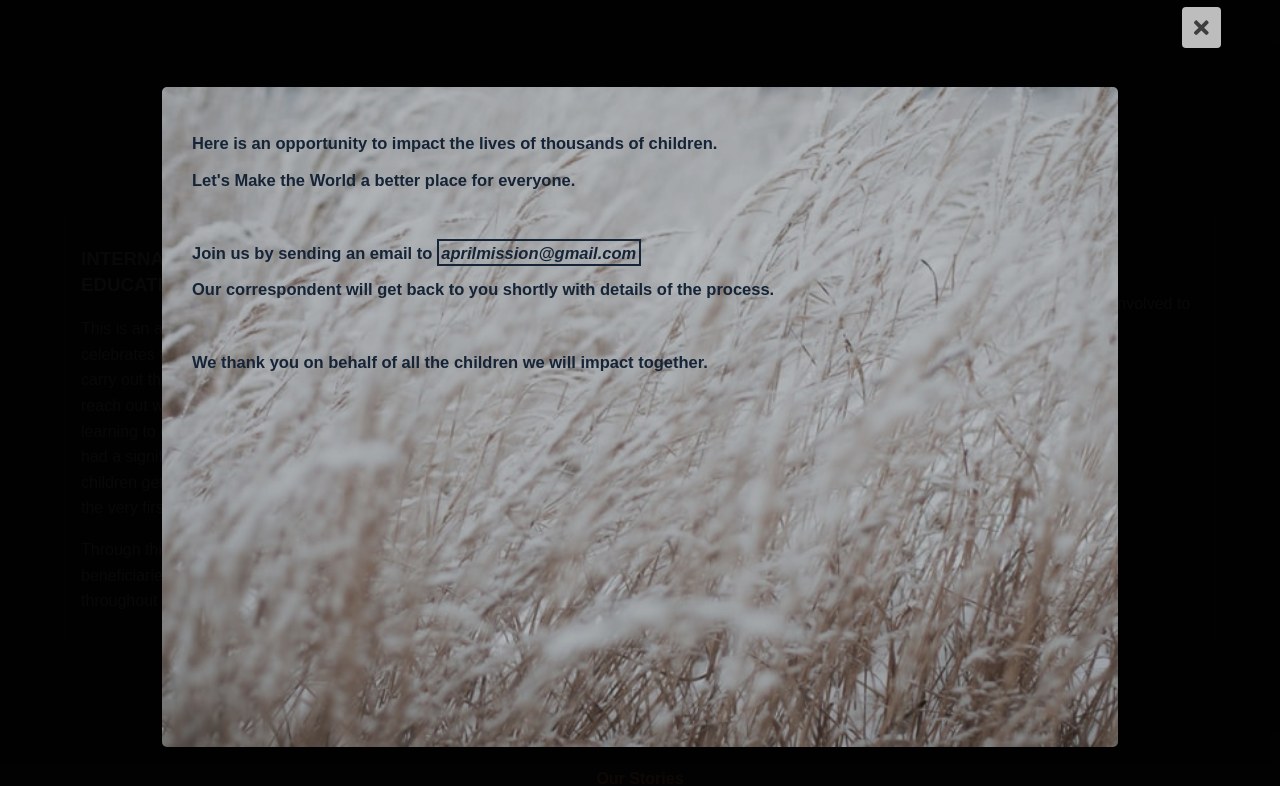
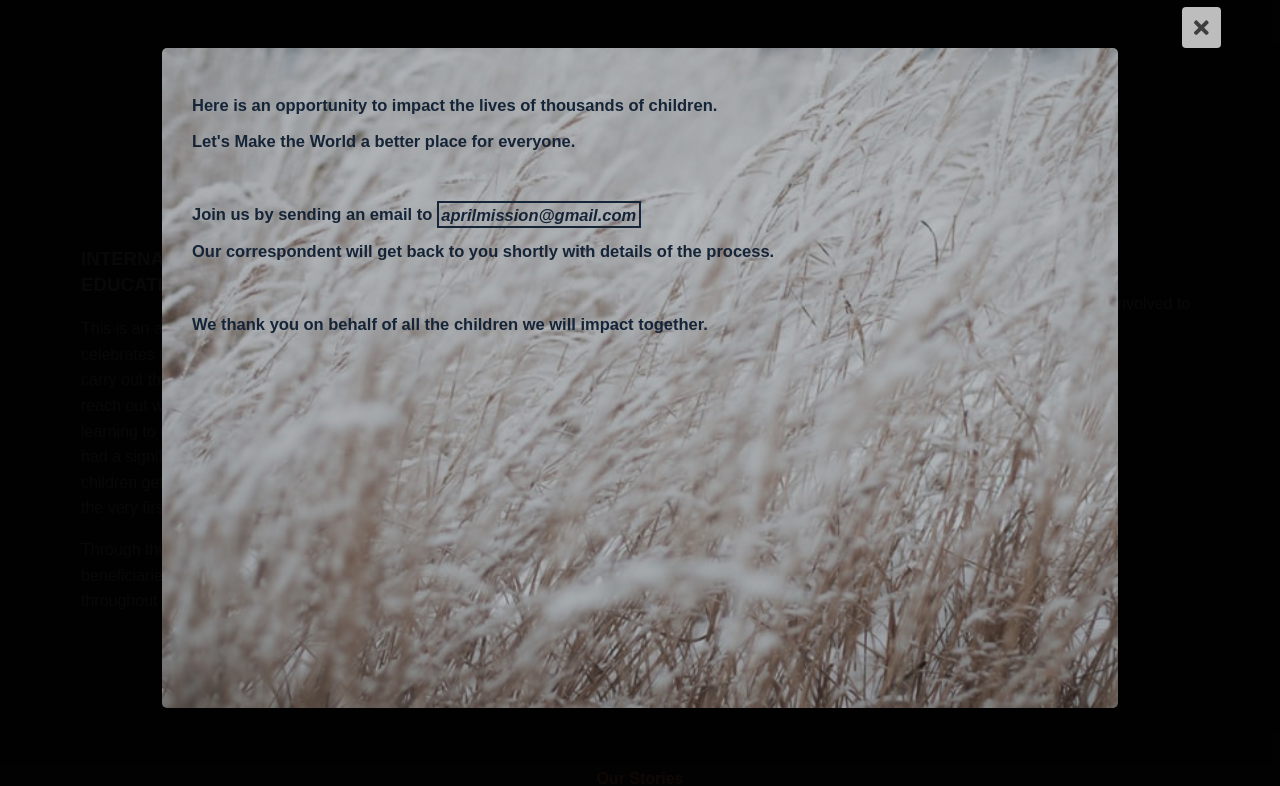
Before and after one commit to abeebridwan/aprilmission, a Next.js app: page / in a window 1280 px wide. Both pictures are taken after a click on the button "Appy Now!". Shown: the part 1968-2754 px from the top of the page. Built offline with nearby package versions, Linux system fonts and the light colour scheme.

Commit message:
feat: added a readmore button for a project and remove margin-top for modal on big screens

```diff
--- a/components/gallery/styles/gallery.js
+++ b/components/gallery/styles/gallery.js
@@ -63,7 +63,6 @@ export const Item = styled.div`
       max-width: 310px;
     }
   }
-
   &:after {
     content: '';
     position: absolute;
@@ -79,6 +78,7 @@ export const Item = styled.div`
     transition: all 0.3s;
   }
   &:hover {
+    cursor: pointer;
     &:before {
       font-family: 'Open Sans', sans-serif;
       content: '+';
@@ -154,6 +154,7 @@ export const Modal = styled.div`
     border: 2px solid #fff;
     box-shadow: 0 4px 8px 5px rgba(0, 0, 0, 0.9), 0 6px 20px 5px rgba(0, 0, 0, 0.9);
     border-radius: 50%;
+    cursor: pointer;
   }
   & span:hover {
     animation: ${bigger} 0.5s forwards;
--- a/components/modal/styles/modal.js
+++ b/components/modal/styles/modal.js
@@ -144,6 +144,7 @@ export const Body = styled.div`
   @media (min-width: 650px) {
     & {
       overflow: scroll;
+      margin-top: 0;
       width: 70%;
       height: 75%;
       font-size: 16.5px;
--- a/containers/Modal.js
+++ b/containers/Modal.js
@@ -19,6 +19,8 @@ export default function ModalContainer({ children }) {
     setsliderModal,
     projectModal,
     setprojectModal,
+    projecttwoModal,
+    setprojecttwoModal,
   } = useContext(ToggleContext);
 
   useEffect(() => {
@@ -36,6 +38,7 @@ export default function ModalContainer({ children }) {
         setHeaderModal(false);
         setsliderModal(false);
         setprojectModal(false);
+        setprojecttwoModal(false);
       }}
     >
       <Modal.Content>
@@ -49,6 +52,7 @@ export default function ModalContainer({ children }) {
               setHeaderModal(false);
               setsliderModal(false);
               setprojectModal(false);
+              setprojecttwoModal(false);
             }}
           />
         </Modal.Header>
@@ -62,6 +66,7 @@ export default function ModalContainer({ children }) {
             headerModal={headerModal}
             sliderModal={sliderModal}
             projectModal={projectModal}
+            projecttwoModal={projecttwoModal}
           />
         </Modal.Body>
       </Modal.Content>
--- a/containers/Project.js
+++ b/containers/Project.js
@@ -5,7 +5,8 @@ import Slider from '../components/slider/index';
 import { ToggleContext } from '../context/modal';
 
 const ProjectContainer = ({ children }) => {
-  const { ShowModal, setShowModal, projectModal, setprojectModal } = useContext(ToggleContext);
+  const { ShowModal, setShowModal, projectModal, setprojectModal, projecttwoModal, setprojecttwoModal } =
+    useContext(ToggleContext);
   return (
     <Project id="projects">
       <Project.Title>
@@ -34,6 +35,15 @@ const ProjectContainer = ({ children }) => {
               children from underprivileged homes; send them back to school; in 2021, two more children were supported
               and returned to school.
             </p>
+            <Slider.Button
+              header="header"
+              onClick={() => {
+                setShowModal(!ShowModal);
+                setprojecttwoModal(!projecttwoModal);
+              }}
+            >
+              Read More
+            </Slider.Button>
           </span>
         </Project.Item>
         <Project.Item>
--- a/fixtures/Data.js
+++ b/fixtures/Data.js
@@ -165,8 +165,24 @@ const ModalDatas = {
       </p>
     </div>
   ),
+  valueFour: (
+    <div>
+      <h2>
+        NewsLetter/Events:
+      </h2>
+      <p>
+        We had our first successful enrolment for the session 2020/2021 with two students ANN CLEMENT and HABIBU LAWAN enrolled in schools on full-time scholarship.
+      </p>
+      <p>
+        For more information, please see our contact section below
+      </p>
+      <p>
+        Thank you.
+      </p>
+    </div>
+  ),
 };
-export const ModalData = ({ aboutModal, headerModal, sliderModal, projectModal }) => {
+export const ModalData = ({ aboutModal, headerModal, sliderModal, projectModal, projecttwoModal }) => {
   let data;
   if (headerModal === true) {
     data = ModalDatas.valueOne;
@@ -176,6 +192,8 @@ export const ModalData = ({ aboutModal, headerModal, sliderModal, projectModal }
     data = ModalDatas.valueTwo;
   } else if (projectModal === true) {
     data = ModalDatas.valueThree;
+  } else if (projecttwoModal === true) {
+    data = ModalDatas.valueFour;
   } else { data = '' }
   return data;
 };
--- a/pages/index.js
+++ b/pages/index.js
@@ -20,6 +20,7 @@ export default function Index() {
   const [headerModal, setHeaderModal] = useState(false);
   const [sliderModal, setsliderModal] = useState(false);
   const [projectModal, setprojectModal] = useState(false);
+  const [projecttwoModal, setprojecttwoModal] = useState(false);
   return (
     <ToggleContext.Provider
       value={{
@@ -33,6 +34,8 @@ export default function Index() {
         setsliderModal,
         projectModal,
         setprojectModal,
+        projecttwoModal,
+        setprojecttwoModal,
       }}
     >
       <HeaderContainer>
```
